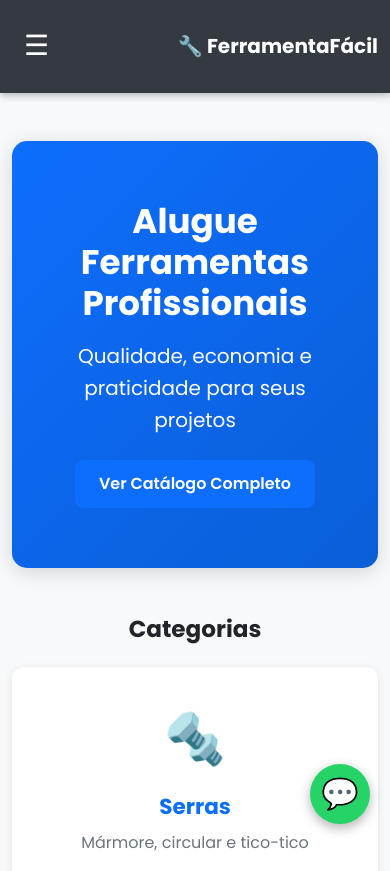
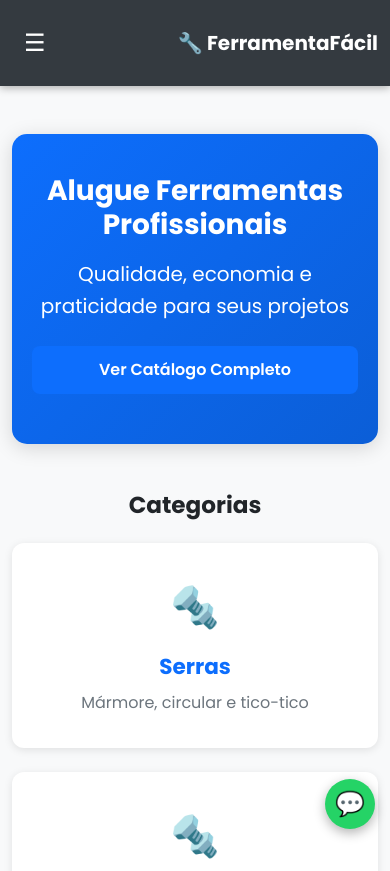
Before and after one commit to HiagoCosta1/Interface_IHC_AppAluguelFerramentas, a plain HTML site: page index.html in a window 390 px wide. Shown: the top 871 px of the page. Drawn offline with nearby package versions, Linux system fonts and the light colour scheme.

Commit message:
css inicial finalizado

```diff
--- a/style.css
+++ b/style.css
@@ -458,4 +458,47 @@ body {
     .marca {
         font-size: 20px;
     }
+    .btn-menu {
+        font-size: 24px;
+    }
+    .banner-home {
+        padding: 40px 20px;
+    }
+
+    .preco {
+        font-size: 24px;
+    }
+    .preco-grande {
+        font-size: 32px;
+    }
 }
+
+@media (max-width: 576px){
+    .menu-lateral {
+        width: 200px;
+    }
+    .btn-whatsapp{
+        width: 50px;
+        height: 50px;
+        font-size: 24px;
+        bottom: 15px;
+        right: 15px;
+    }
+
+    .banner-home h2 {
+        font-size: 28px;
+    }
+
+    .card-categoria-icone {
+        font-size: 40px;
+    }
+
+    .card-produto .card-img-top {
+        height: 200px;
+    }
+
+    .btn-custom, .btn-telefone {
+        width: 100%;
+        margin-bottom: 10px;
+    }
+}
```
